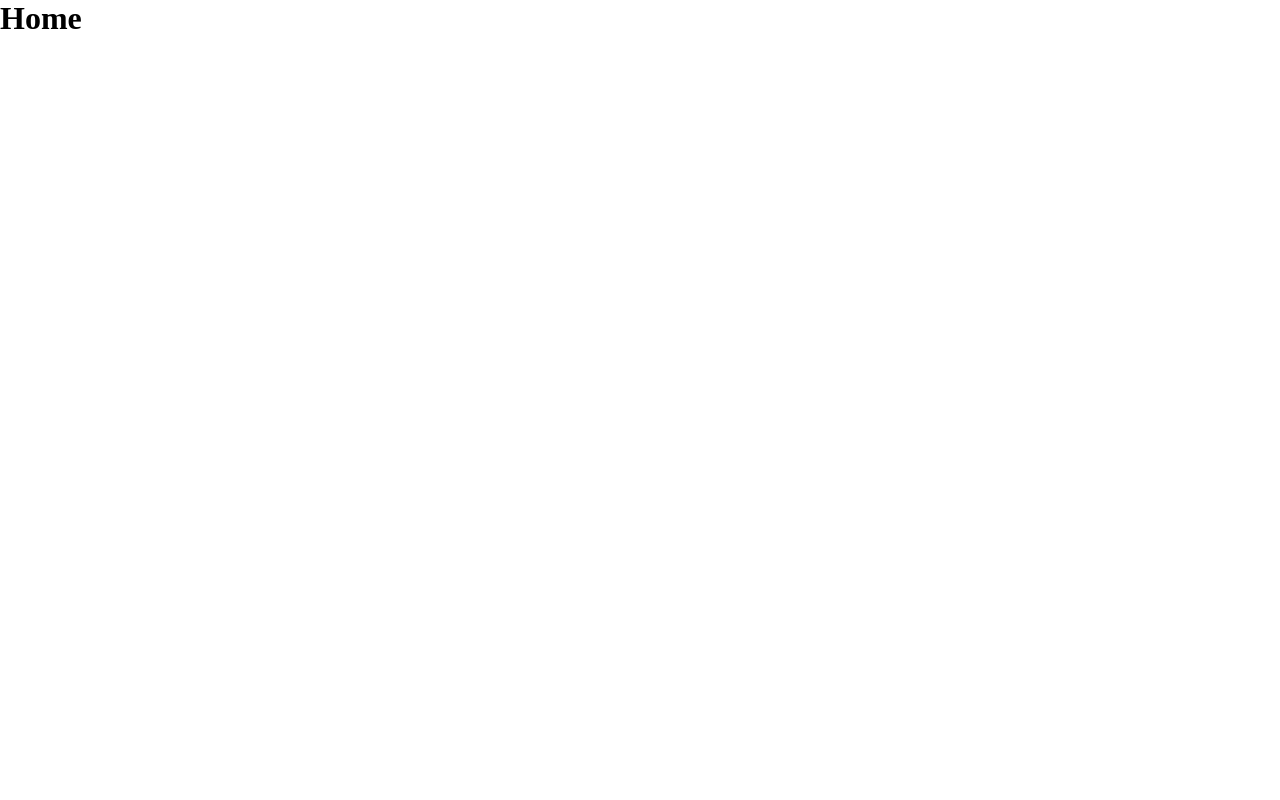
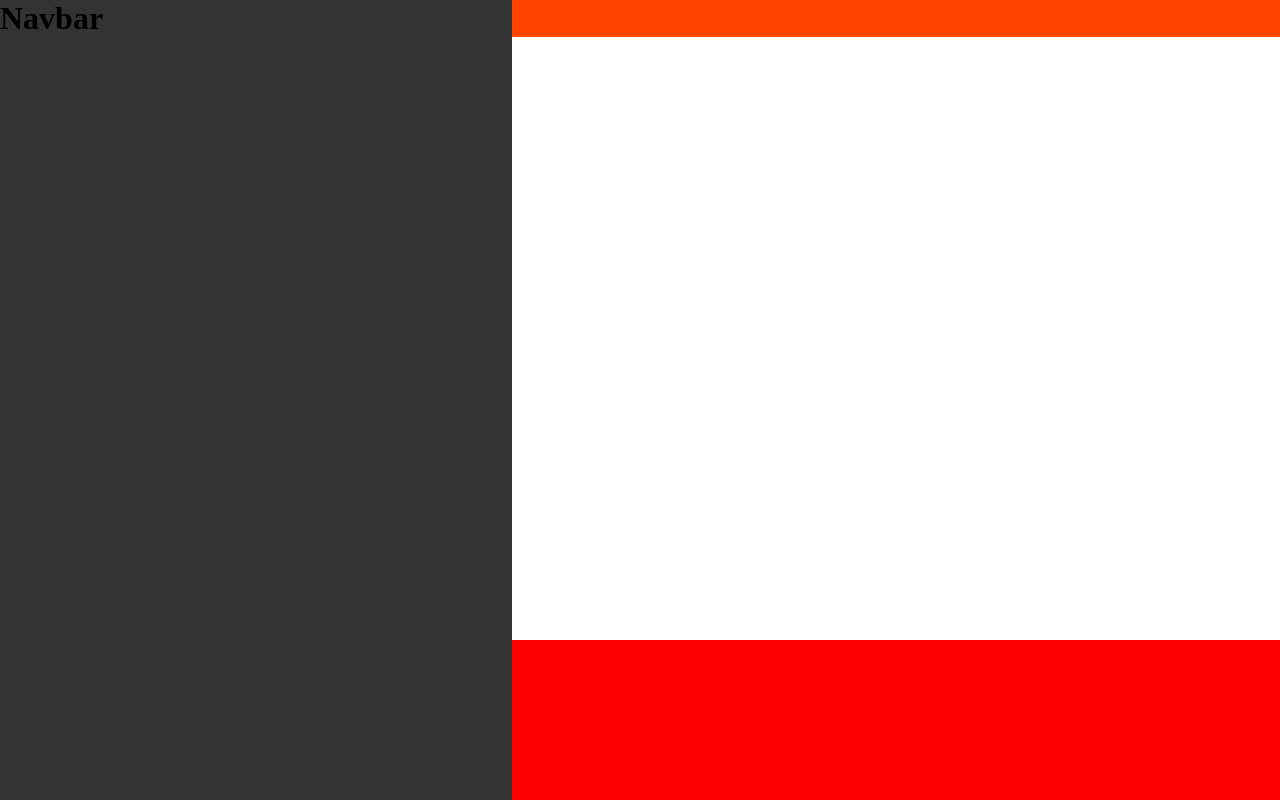
Before and after one commit to rafiurrafi/coverMeBad, a React (Create React App) app: page / in a window 1280 px wide. Built offline with nearby package versions, Linux system fonts and the light colour scheme.

Commit message:
added basic skelation

```diff
--- a/src/components/header/header.component.jsx
+++ b/src/components/header/header.component.jsx
@@ -0,0 +1,10 @@
+import "./header.style.scss";
+const Header = () => {
+  return (
+    <div className="header">
+      <h1>Header</h1>
+    </div>
+  );
+};
+
+export default Header;
--- a/src/components/header/header.style.scss
+++ b/src/components/header/header.style.scss
@@ -0,0 +1,9 @@
+.header {
+  position: fixed;
+  width: 100%;
+  z-index: 2;
+  background-color: orangered;
+  h1 {
+    margin-left: 25%;
+  }
+}
--- a/src/components/navbar/navbar.component.jsx
+++ b/src/components/navbar/navbar.component.jsx
@@ -0,0 +1,10 @@
+import "./navbar.style.scss";
+const Navbar = () => {
+  return (
+    <div className="navbar">
+      <h1>Navbar</h1>
+    </div>
+  );
+};
+
+export default Navbar;
--- a/src/components/navbar/navbar.style.scss
+++ b/src/components/navbar/navbar.style.scss
@@ -0,0 +1,7 @@
+.navbar {
+  position: fixed;
+  z-index: 3;
+  width: 40%;
+  background-color: #333;
+  height: 100vh;
+}
--- /dev/null
+++ b/src/components/player/player.component.jsx
@@ -0,0 +1,10 @@
+import "./player.style.scss";
+const Player = () => {
+  return (
+    <div className="player">
+      <h1>Player</h1>
+    </div>
+  );
+};
+
+export default Player;
--- /dev/null
+++ b/src/components/player/player.style.scss
@@ -0,0 +1,10 @@
+.player {
+  position: absolute;
+  bottom: 0;
+  height: 10rem;
+  width: 100%;
+  background-color: red;
+  h1 {
+    margin-left: 25%;
+  }
+}
--- a/src/routes/home/home.component.jsx
+++ b/src/routes/home/home.component.jsx
@@ -1,8 +1,13 @@
+import Header from "../../components/header/header.component";
+import Navbar from "../../components/navbar/navbar.component";
+import Player from "../../components/player/player.component";
 import "./home.style.scss";
 const Home = () => {
   return (
     <div>
-      <h1>Home</h1>
+      <Header />
+      <Navbar />
+      <Player />
     </div>
   );
 };
```
